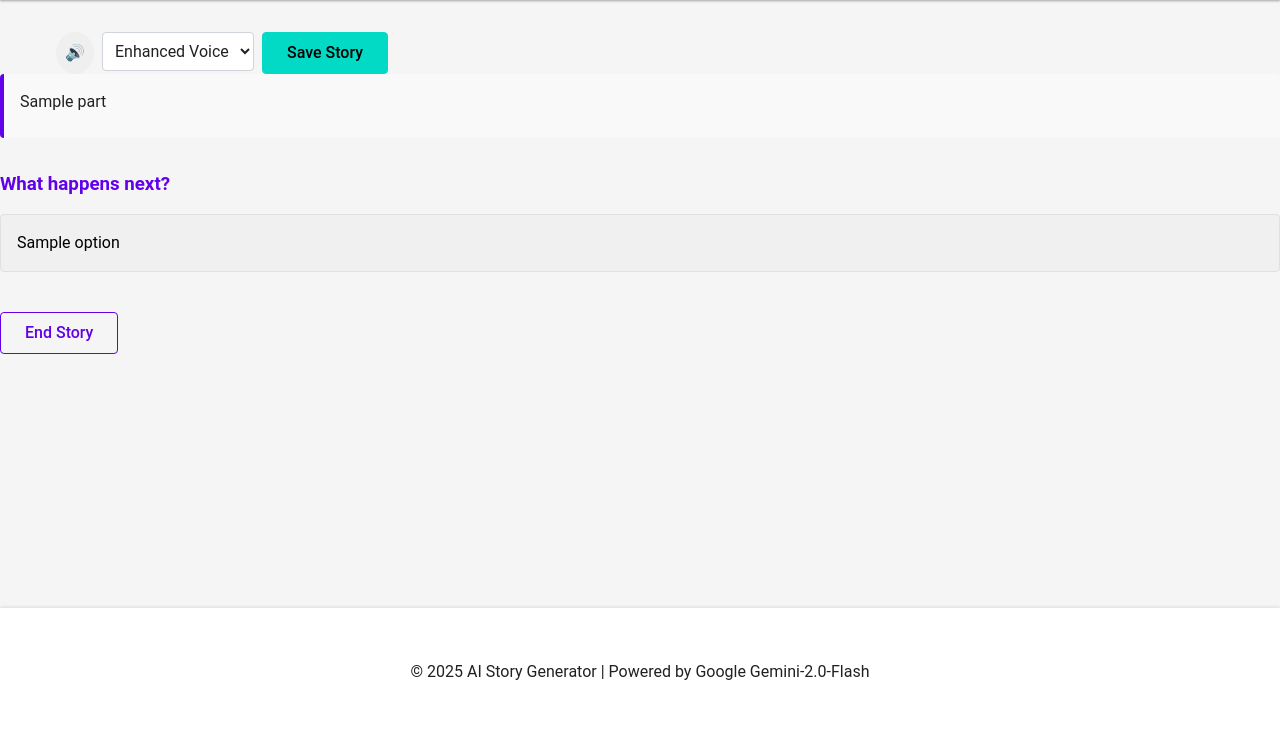
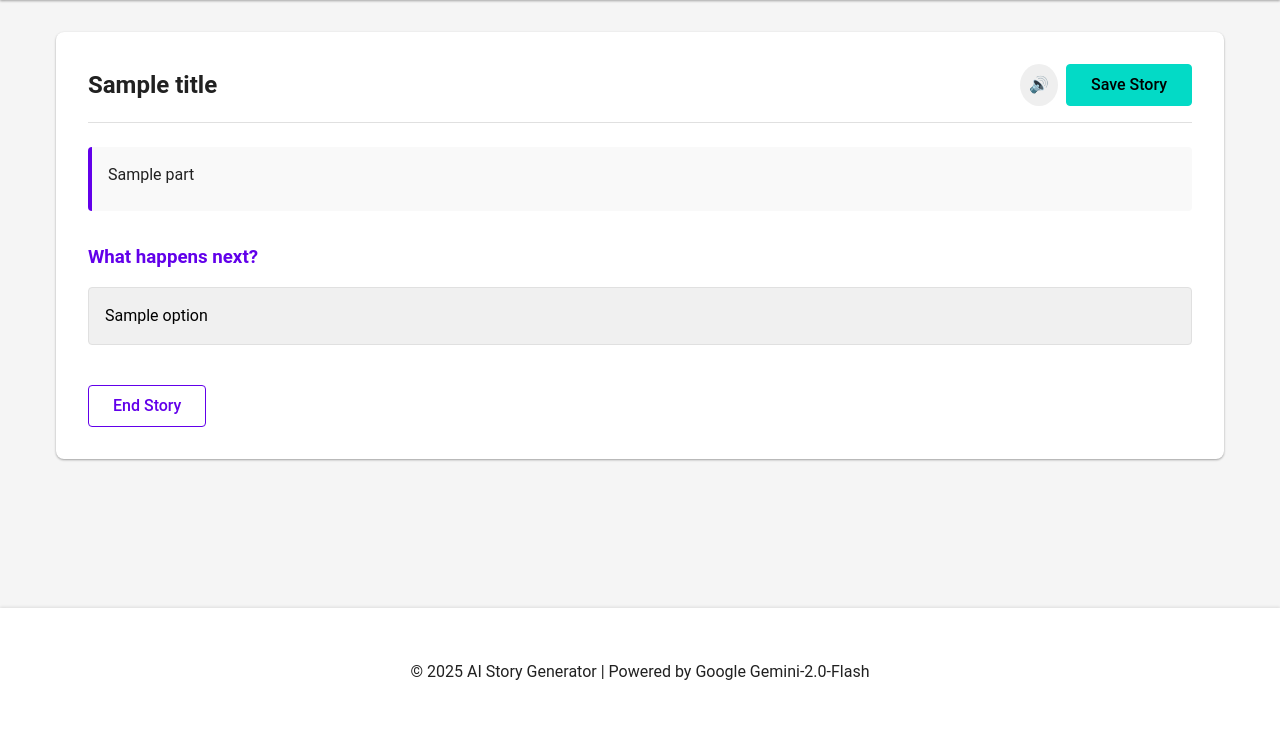
Before and after one commit to zml1997-stl/tale-weaver-ai, a Flask app: template templates/story.html in a window 1280 px wide. Shown: the part 64-800 px from the top of the page. Run offline with Flask 3, Linux system fonts and the light colour scheme; the template is opened without the code that fills it: most values are stand-ins (such as "Sample title", 1, 10 or a date in 2020).

Commit message:
Update story.html

```diff
--- a/templates/story.html
+++ b/templates/story.html
@@ -7,19 +7,13 @@
 {% endblock %}
 
 {% block content %}
+<section class="story-container">
+    <div class="story-header">
+        <h2 id="story-title">{{ title if title else 'Your Interactive Story' }}</h2>
         <div class="story-controls">
             <button id="toggle-tts" class="btn btn-icon" title="Toggle Text-to-Speech">
                 <span class="icon">🔊</span>
             </button>
-    <div class="voice-selector">
-        <select id="voice-type" title="Select Voice Type">
-            <option value="enhanced">Enhanced Voice</option>
-            <option value="standard">Standard Voice</option>
-        </select>
-    </div>
-    <div id="tts-loading" class="tts-loading hidden">
-        <div class="tts-spinner"></div>
-    </div>
             <button id="save-story" class="btn btn-secondary" title="Save Story">
                 Save Story
             </button>
```
Lines whose indentation alone changed are shown as unchanged.
